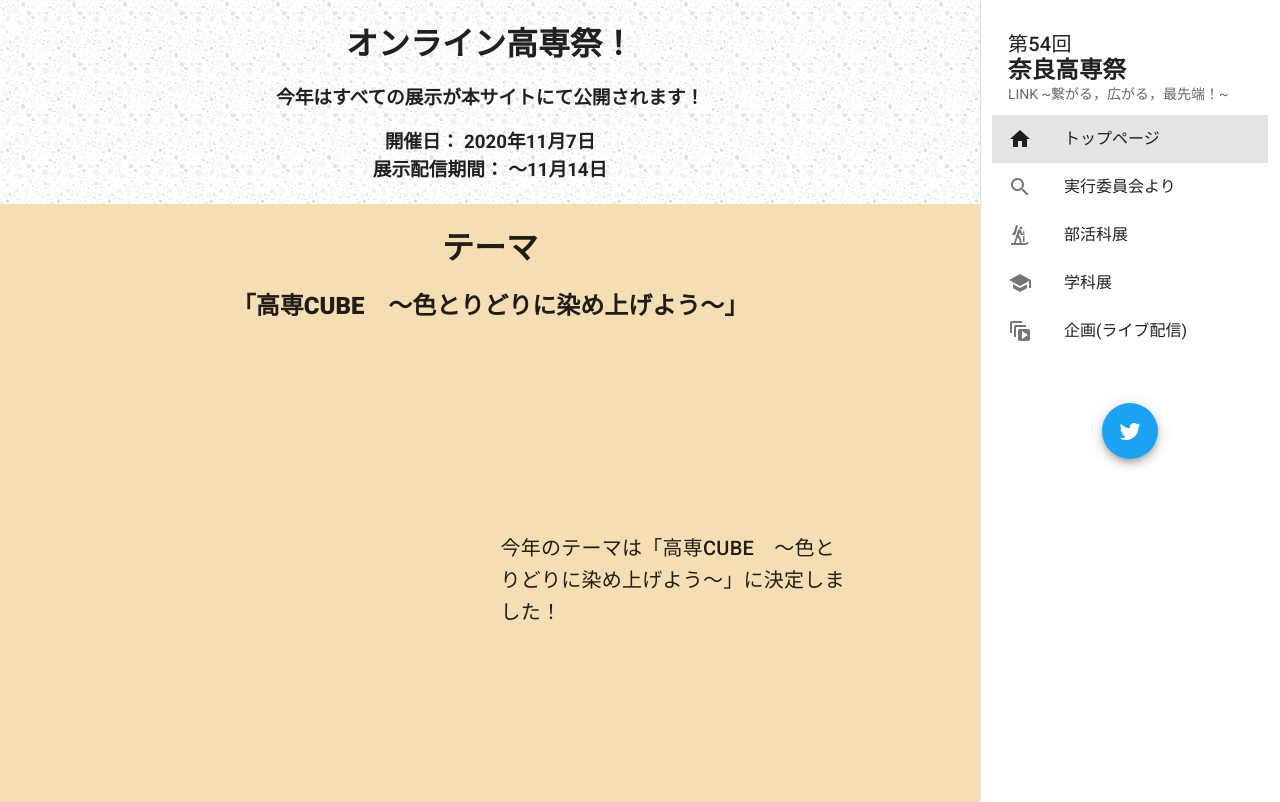
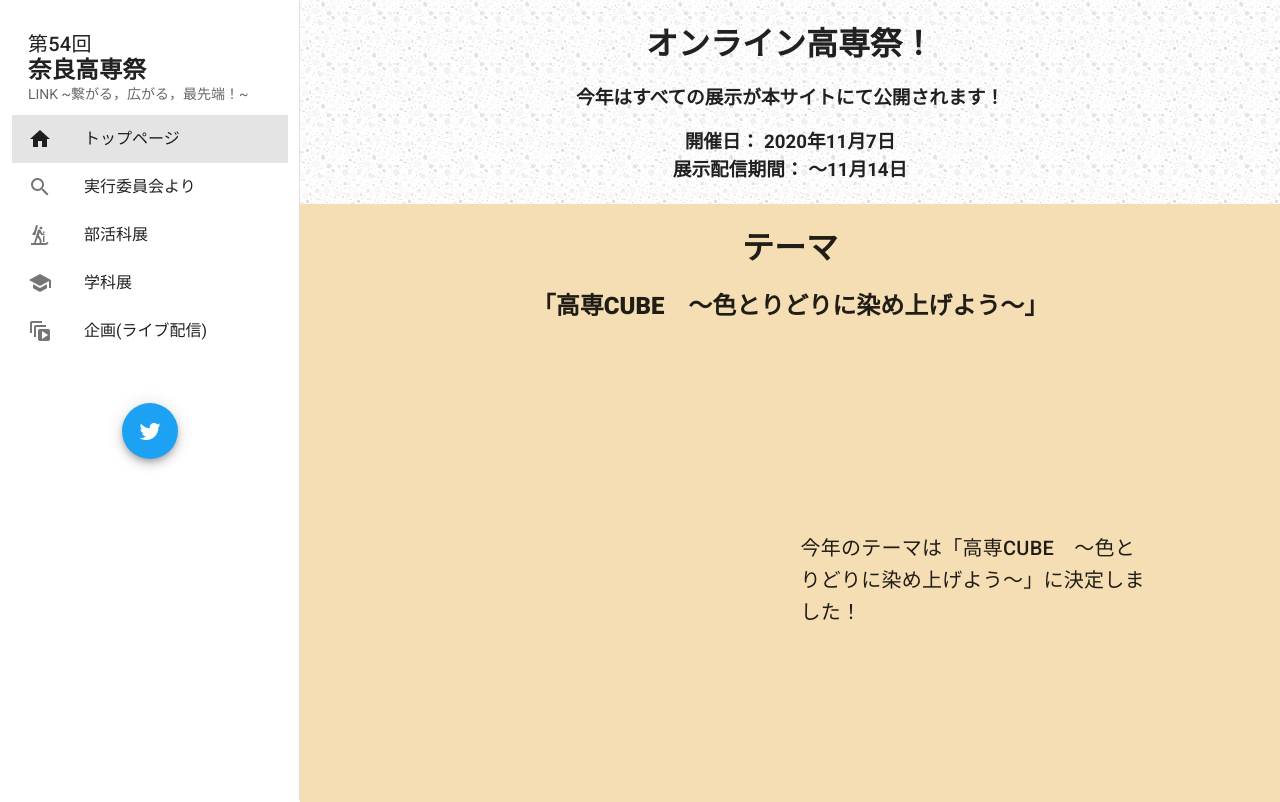
Before and after one commit to jellyfish26/kosen-fes-web, a Nuxt app: page / in a window 1280 px wide. Shown: the top 802 px of the page. Built offline with nearby package versions, Linux system fonts and the light colour scheme.

Commit message:
PC site is left drawer

```diff
--- /dev/null
+++ b/components/NavigateDrawer.vue
@@ -0,0 +1,81 @@
+<template>
+  <v-container fluid>
+    <v-list>
+      <v-list-item>
+        <v-list-item-content>
+          <v-list-item-title class="title">
+            第54回
+            <h3> 奈良高専祭 </h3>
+          </v-list-item-title>
+          <v-list-item-subtitle>
+            LINK ~繋がる，広がる，最先端！~
+          </v-list-item-subtitle>
+        </v-list-item-content>
+      </v-list-item>
+      <v-list-item
+        v-for="(item, i) in items"
+        :key="i"
+        :to="item.to"
+        router
+        exact
+      >
+        <v-list-item-action>
+          <v-icon>{{ item.icon }}</v-icon>
+        </v-list-item-action>
+        <v-list-item-content>
+          <v-list-item-title v-text="item.title" />
+        </v-list-item-content>
+      </v-list-item>
+    </v-list>
+    <v-layout class="my-10" style="height: 100%" justify-center align-end>
+      <v-btn
+        class="mx-2"
+        fab
+        dark
+        color="#1DA1F2"
+        href="https://twitter.com/nara_kousensai"
+        target="_blank"
+      >
+        <v-icon>
+          mdi-twitter
+        </v-icon>
+      </v-btn>
+    </v-layout>
+  </v-container>
+</template>
+
+<script>
+export default {
+  data() {
+    return {
+      items: [
+        {
+          icon: 'mdi-home',
+          title: 'トップページ',
+          to: '/'
+        },
+        {
+          icon: 'mdi-magnify',
+          title: '実行委員会より',
+          to: '/about'
+        },
+        {
+          icon: 'mdi-biathlon',
+          title: '部活科展',
+          to: '/club'
+        },
+        {
+          icon: 'mdi-school',
+          title: '学科展',
+          to: '/course'
+        },
+        {
+          icon: 'mdi-animation-play',
+          title: '企画(ライブ配信)',
+          to: '/live'
+        }
+      ],
+    }
+  }
+}
+</script>
--- a/layouts/default.vue
+++ b/layouts/default.vue
@@ -1,6 +1,7 @@
 <template>
   <v-app dark>
     <v-navigation-drawer
+      v-if="this.$vuetify.breakpoint.width < 1264"
       v-model="drawer"
       right
       fixed
@@ -8,50 +9,17 @@
       :src="navigation_image"
       app
     >
-      <v-container fluid>
-        <v-list>
-          <v-list-item>
-            <v-list-item-content>
-              <v-list-item-title class="title">
-                第54回
-                <h3> 奈良高専祭 </h3>
-              </v-list-item-title>
-              <v-list-item-subtitle>
-                LINK ~繋がる，広がる，最先端！~
-              </v-list-item-subtitle>
-            </v-list-item-content>
-          </v-list-item>
-          <v-list-item
-            v-for="(item, i) in items"
-            :key="i"
-            :to="item.to"
-            router
-            exact
-          >
-
-            <v-list-item-action>
-              <v-icon>{{ item.icon }}</v-icon>
-            </v-list-item-action>
-            <v-list-item-content>
-              <v-list-item-title v-text="item.title" />
-            </v-list-item-content>
-          </v-list-item>
-        </v-list>
-        <v-layout class="my-10" style="height: 100%" justify-center align-end>
-          <v-btn
-            class="mx-2"
-            fab
-            dark
-            color="#1DA1F2"
-            href="https://twitter.com/nara_kousensai"
-            target="_blank"
-          >
-            <v-icon>
-              mdi-twitter
-            </v-icon>
-          </v-btn>
-        </v-layout>
-      </v-container>
+      <NavigateDrawer />
+    </v-navigation-drawer>
+    <v-navigation-drawer
+      v-else
+      v-model="drawer"
+      fixed
+      width="300"
+      :src="navigation_image"
+      app
+    >
+      <NavigateDrawer />
     </v-navigation-drawer>
     <v-app-bar
       v-if="this.$vuetify.breakpoint.width < 1264"
@@ -75,41 +43,18 @@
 
 <script>
 import Vuetify from 'vuetify'
+import NavigateDrawer from '@/components/NavigateDrawer'
 
 export default {
+  components: {
+    NavigateDrawer
+  },
   data () {
     return {
       clipped: false,
       fixed: false,
       drawer: false,
       navigation_image: require('@/assets/retina_wood.png'),
-      items: [
-        {
-          icon: 'mdi-home',
-          title: 'トップページ',
-          to: '/'
-        },
-        {
-          icon: 'mdi-magnify',
-          title: '実行委員会より',
-          to: '/about'
-        },
-        {
-          icon: 'mdi-biathlon',
-          title: '部活科展',
-          to: '/club'
-        },
-        {
-          icon: 'mdi-school',
-          title: '学科展',
-          to: '/course'
-        },
-        {
-          icon: 'mdi-animation-play',
-          title: '企画(ライブ配信)',
-          to: '/live'
-        }
-      ],
       right: true,
       title: 'Vuetify.js'
     }
```
